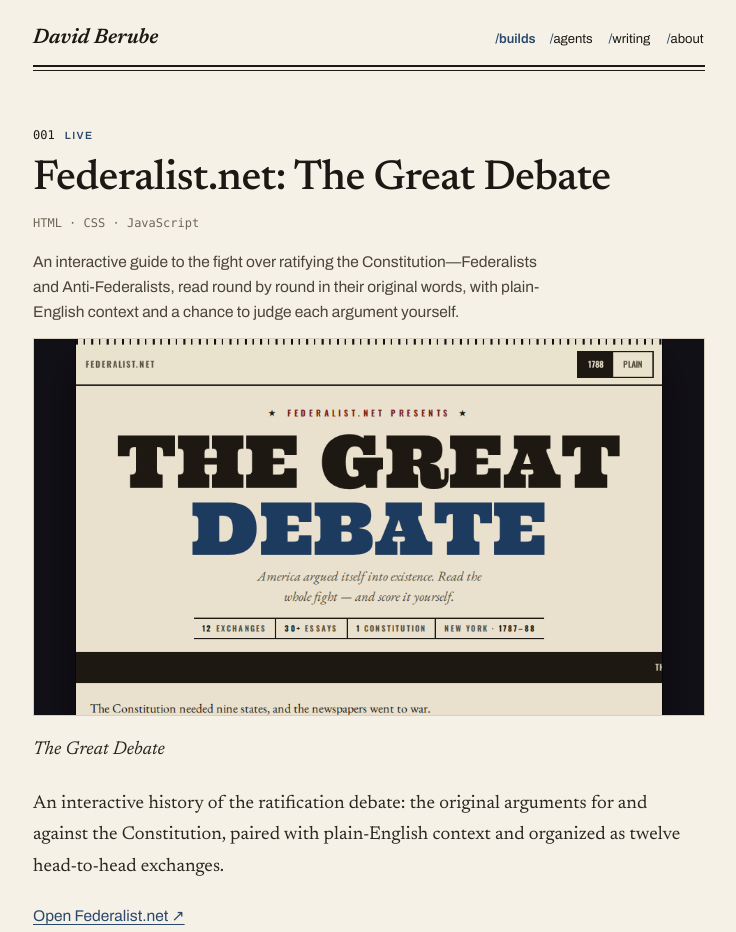
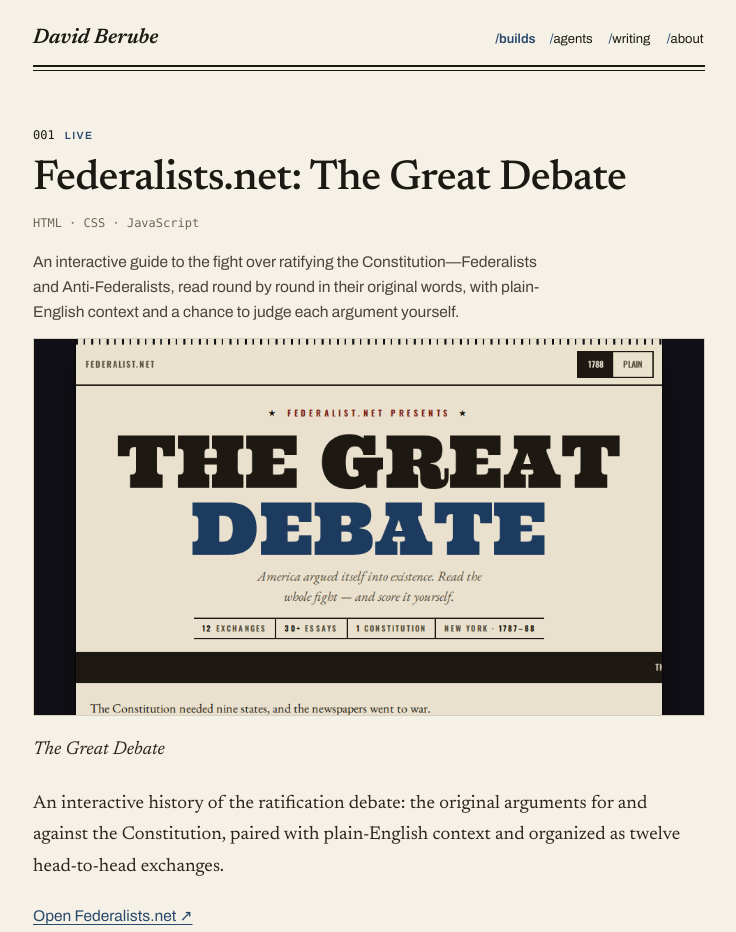
Before and after one commit to dberube/beru.be, an Astro site: page /builds/federalists in a window 1280 px wide. Shown: the top 932 px of the page, without its empty margins (271-1007 px from the left). Built offline with nearby package versions, Linux system fonts and the light colour scheme; Astro itself is replaced by a stand-in of ours.

Commit message:
Correct Federalists.net build title

```diff
--- a/src/content/builds/federalists.md
+++ b/src/content/builds/federalists.md
@@ -1,6 +1,6 @@
 ---
-name: "Federalist.net"
-pageTitle: "Federalist.net: The Great Debate"
+name: "Federalists.net"
+pageTitle: "Federalists.net: The Great Debate"
 summary: "An interactive guide to the fight over ratifying the Constitution—Federalists and Anti-Federalists, read round by round in their original words, with plain-English context and a chance to judge each argument yourself."
 date: 2026-09-01
 updated: 2026-09-01
```
Also changed, not shown: public/og/builds-federalists.png.
